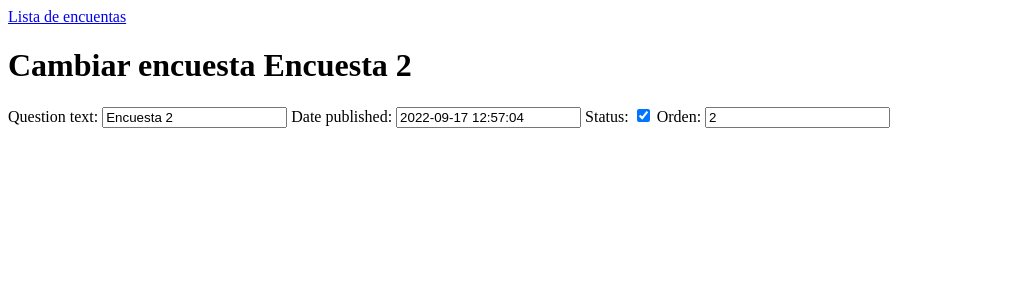
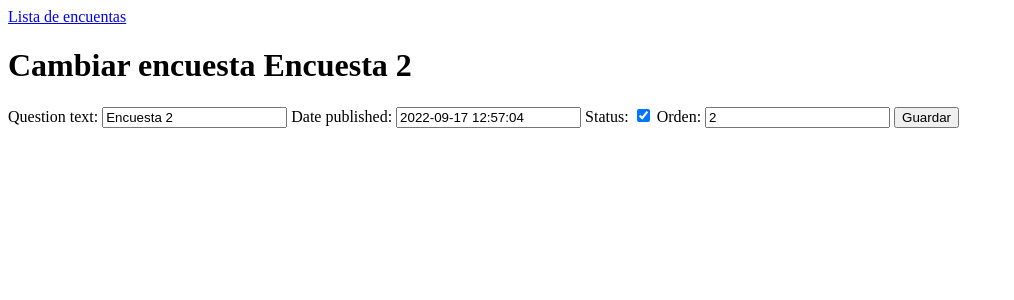
Before and after one commit to 21080006/mywebapp, a Django app: page /polls/2/edit/ in a window 1280 px wide. Shown: the top 300 px of the page, without its empty margins (0-1014 px from the left). Run offline with Django 4.2, Linux system fonts and the light colour scheme; data comes from the database, SQL or seed files in the repository.

Commit message:
version con forms y boton guardar

```diff
--- a/mysite/polls/templates/polls/polls_form.html
+++ b/mysite/polls/templates/polls/polls_form.html
@@ -6,4 +6,6 @@
         Agregar encuenta
     {% endif %}
 </h1>
+<form action="" method="post"></form>
 {{ form }}
+<input type="submit" value="Guardar">
```
